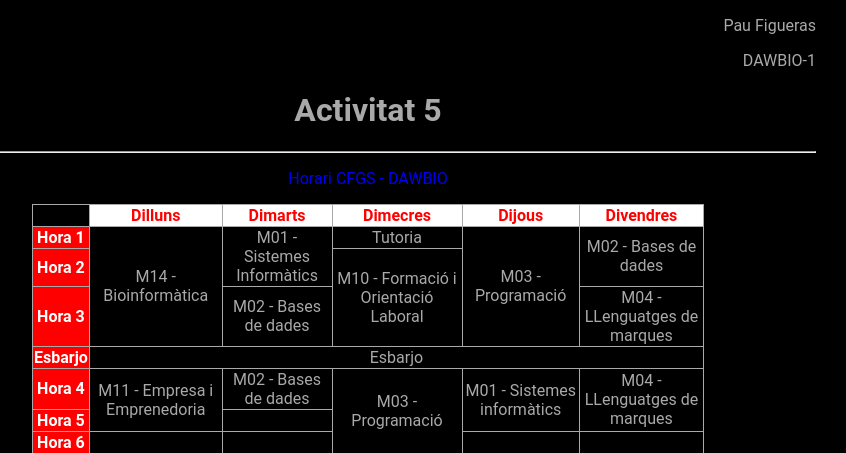
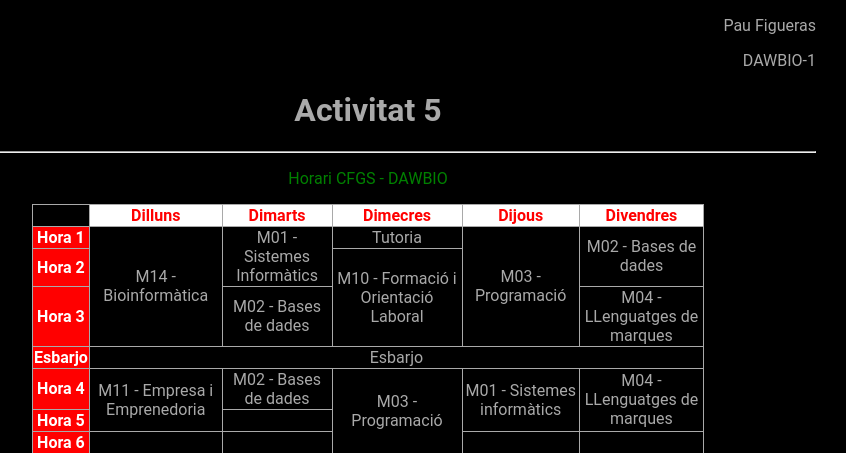
Before and after one commit to pswsm/pswsm-repo, a PHP site: page / in a window 1280 px wide. Shown: the top 453 px of the page, without its empty margins (272-1118 px from the left). Run offline with PHP 8.4, Linux system fonts and the light colour scheme.

Commit message:
Edited according to instructions

```diff
--- a/html/activitat5/css/master.css
+++ b/html/activitat5/css/master.css
@@ -1,5 +1,5 @@
-a:link { text-decoration: none; }
-a:visited { color: darkgray; }
+a:link { text-decoration: none; color: green}
+a:visited { color: red; }
 a:hover { color: white; }
 body { background-color: #000;
       color: darkgray;
```
